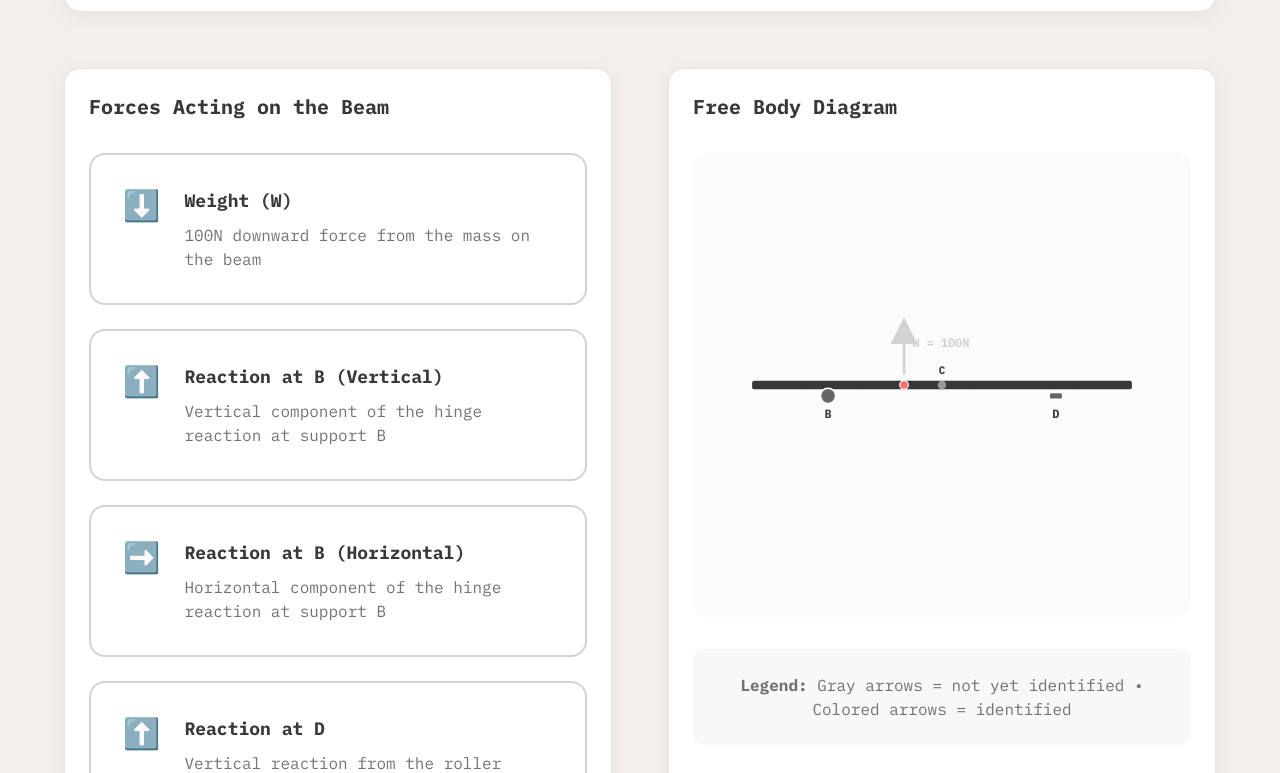
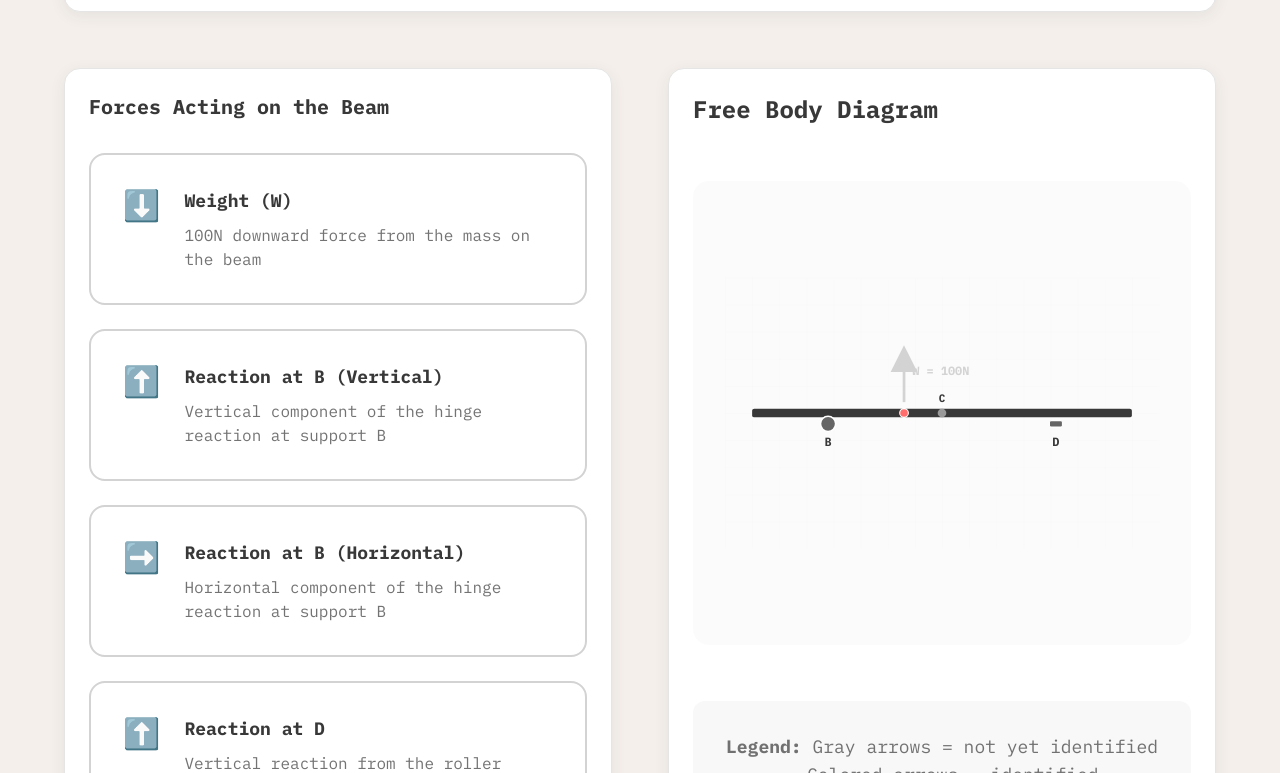
Before and after one commit to el2060/mef4_6.2, a React (Vite) app: page / in a window 1280 px wide. Shown: the part 807-1580 px from the top of the page. Built offline with nearby package versions, Linux system fonts and the light colour scheme.

Commit message:
Enlarge all Free Body Diagram fonts and increase spacing

```diff
--- a/src/components/Step1IdentifyForces.tsx
+++ b/src/components/Step1IdentifyForces.tsx
@@ -164,13 +164,13 @@ export default function Step1IdentifyForces() {
           transition={{ delay: 0.1 }}
           className="card"
         >
-          <h3 className="text-xl font-bold mb-4 text-md-text">
+          <h3 className="text-2xl font-bold mb-6 text-md-text">
             Free Body Diagram
           </h3>
           <BeamVisualization />
 
-          <div className="mt-4 p-3 bg-md-cloud/50 rounded-lg">
-            <p className="text-base text-md-text/70 text-center">
+          <div className="mt-6 p-4 bg-md-cloud/50 rounded-lg">
+            <p className="text-lg text-md-text/70 text-center">
               <strong>Legend:</strong> Gray arrows = not yet identified • Colored arrows = identified
             </p>
           </div>
@@ -179,9 +179,9 @@ export default function Step1IdentifyForces() {
             <motion.div
               initial={{ opacity: 0, scale: 0.9 }}
               animate={{ opacity: 1, scale: 1 }}
-              className="mt-4 p-4 bg-md-teal/10 border border-md-teal rounded-xl"
+              className="mt-6 p-5 bg-md-teal/10 border border-md-teal rounded-xl"
             >
-              <p className="font-semibold text-md-teal text-center">
+              <p className="font-semibold text-md-teal text-center text-lg">
                 🎉 All forces identified! Proceed to the next step.
               </p>
             </motion.div>
--- a/src/components/Step2BalanceForces.tsx
+++ b/src/components/Step2BalanceForces.tsx
@@ -156,7 +156,7 @@ export default function Step2BalanceForces() {
           transition={{ delay: 0.1 }}
           className="card"
         >
-          <h3 className="text-xl font-bold mb-4 text-md-text">
+          <h3 className="text-2xl font-bold mb-6 text-md-text">
             Force Diagram
           </h3>
           <BeamVisualization />
@@ -165,9 +165,9 @@ export default function Step2BalanceForces() {
             <motion.div
               initial={{ opacity: 0, scale: 0.9 }}
               animate={{ opacity: 1, scale: 1 }}
-              className="mt-4 p-4 bg-md-teal/10 border border-md-teal rounded-xl"
+              className="mt-6 p-5 bg-md-teal/10 border border-md-teal rounded-xl"
             >
-              <p className="font-semibold text-md-teal text-center">
+              <p className="font-semibold text-md-teal text-center text-lg">
                 🎉 Forces are balanced! Proceed to balance moments.
               </p>
             </motion.div>
--- a/src/components/Step3BalanceMoments.tsx
+++ b/src/components/Step3BalanceMoments.tsx
@@ -177,7 +177,7 @@ export default function Step3BalanceMoments() {
           transition={{ delay: 0.1 }}
           className="card"
         >
-          <h3 className="text-xl font-bold mb-4 text-md-text">
+          <h3 className="text-2xl font-bold mb-6 text-md-text">
             Beam with Tilt Animation
           </h3>
           <BeamVisualization showTilt />
@@ -186,9 +186,9 @@ export default function Step3BalanceMoments() {
             <motion.div
               initial={{ opacity: 0, scale: 0.9 }}
               animate={{ opacity: 1, scale: 1 }}
-              className="mt-4 p-4 bg-md-teal/10 border border-md-teal rounded-xl"
+              className="mt-6 p-5 bg-md-teal/10 border border-md-teal rounded-xl"
             >
-              <p className="font-semibold text-md-teal text-center">
+              <p className="font-semibold text-md-teal text-center text-lg">
                 🎉 Moments are balanced! You've achieved complete equilibrium!
               </p>
             </motion.div>
```
